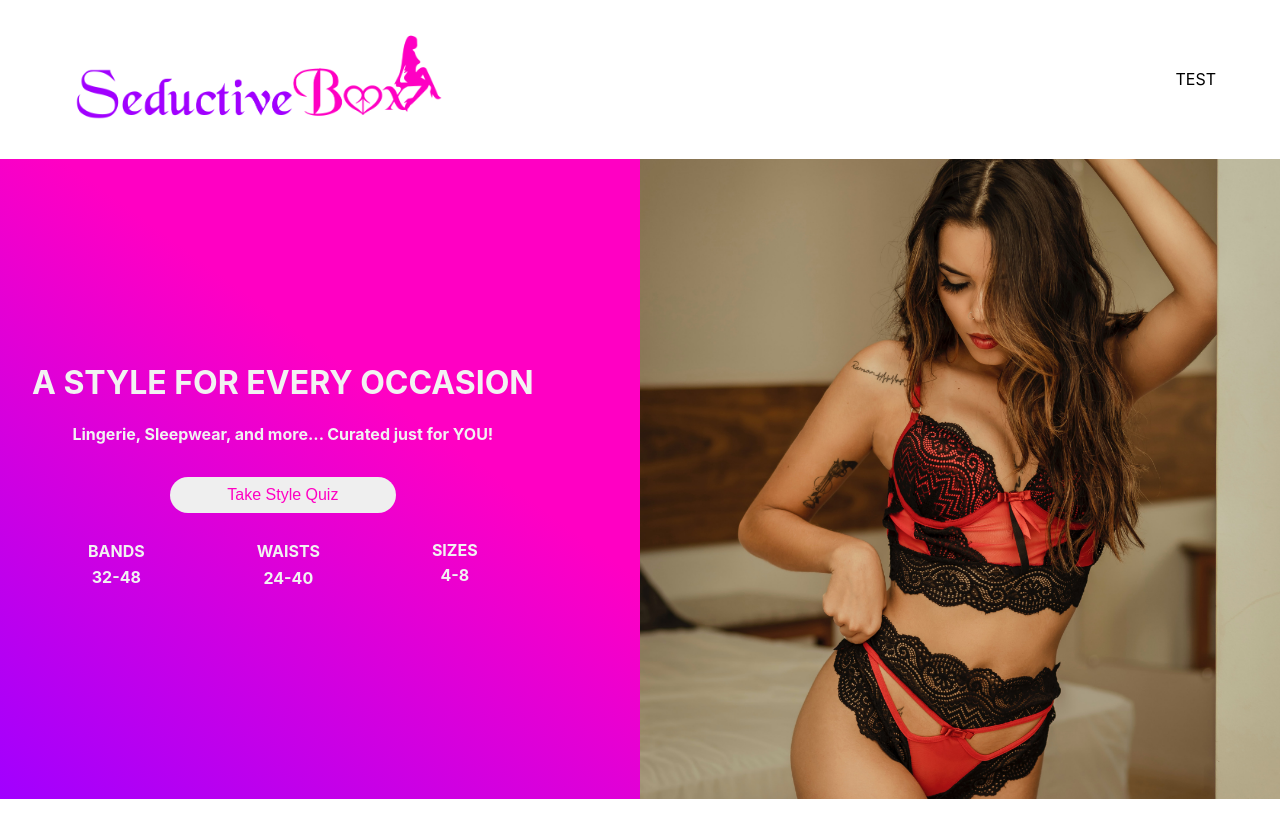
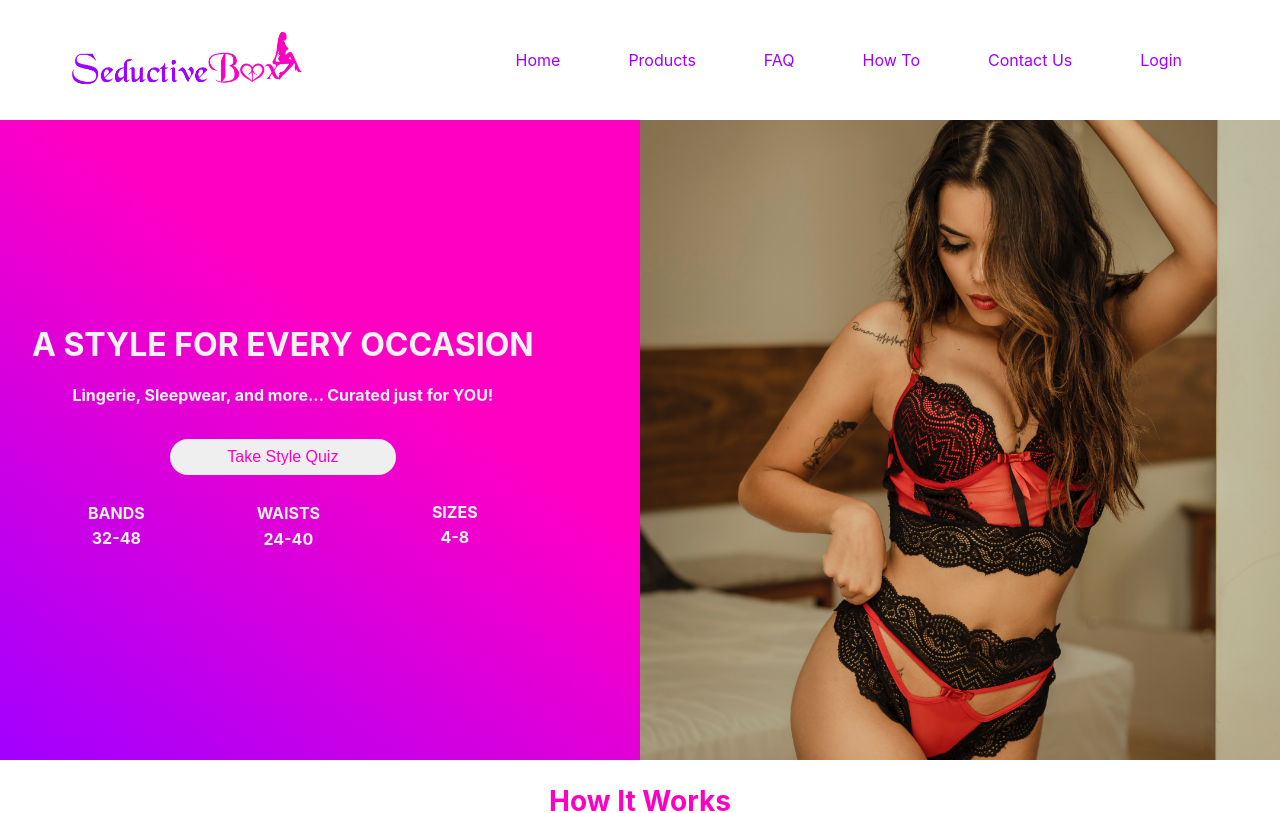
Before and after one commit to Parrasite9/seductivebox, a React (Create React App) app: page / in a window 1280 px wide. Shown: the top 813 px of the page. Built offline with nearby package versions, Linux system fonts and the light colour scheme.

Commit message:
navbar fitted for 1000

```diff
--- a/src/CSS/Global/Navbar.css
+++ b/src/CSS/Global/Navbar.css
@@ -26,3 +26,32 @@
         font-size: 32px;
     }
 }
+
+@media (min-width: 1000px) {
+    .navlinks {
+        display: flex;
+        flex: 3;
+        justify-content: space-around;
+        padding-left: 15%;
+    }
+
+    .logo__container {
+        flex: 1;
+        max-width: 25%;
+    }
+
+    .logo__container > img {
+        width: 100%;
+        max-width: 100%;
+    }
+
+    .navlinks > a {
+        text-decoration: none;
+        color: #a100ff;
+    }
+
+    .navlinks > a:hover {
+        color: #ff00c3;
+    }
+
+}
--- a/src/Components/Global/Navbar.js
+++ b/src/Components/Global/Navbar.js
@@ -26,9 +26,14 @@ function Navbar() {
             </div>
 
         ) : (
-            <>
-            TEST
-            </>
+            <div className="navlinks">
+                <a href="">Home</a>
+                <a href="">Products</a>
+                <a href="">FAQ</a>
+                <a href="">How To</a>
+                <a href="">Contact Us</a>
+                <a href="">Login</a>
+            </div>
         )
 
         }
```
